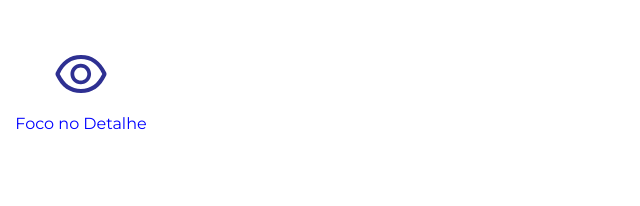
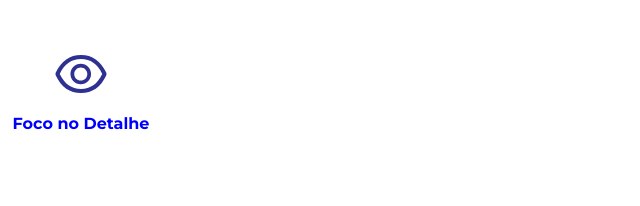
Before and after one commit to M1409/proposta-germinare, a React (Create React App) app: page / in a window 1280 px wide. Shown: the top 206 px of the page, without its empty margins (0-640 px from the left). Built offline with nearby package versions, Linux system fonts and the light colour scheme.

Commit message:
feat/germinare/ typography and whitecard text

```diff
--- a/src/Components/Typography/Typography.tsx
+++ b/src/Components/Typography/Typography.tsx
@@ -10,6 +10,6 @@ export type TypographyProps = {
 export function Typography({children,variant, color, width, ...props}:TypographyProps){
 
     return (
-        <p {...props} className = {variant} style = {{color: color, width: width}}> {children} </p>
+        <p  className = {variant} style = {{color: color, width: width}} {...props}> {children} </p>
     )
 }
--- a/src/Components/WhiteCard/WhiteCard.module.scss
+++ b/src/Components/WhiteCard/WhiteCard.module.scss
@@ -14,3 +14,7 @@
     color: #2E3092;
     margin-bottom: 12px;
 }
+
+.WhiteCardText{
+    font-weight: 700;
+}
--- a/src/Components/WhiteCard/WhiteCard.tsx
+++ b/src/Components/WhiteCard/WhiteCard.tsx
@@ -6,7 +6,7 @@ export function WhiteCard(){
     return(
         <div className={styles.WhiteCard}>
             <AiOutlineEye className={styles.WhiteCardIcon}/>
-            <Typography color="blue" variant="typography-paragraph" style = {{fontWeight: 700}}>
+            <Typography color="blue" variant="TypographyParagraph" className={styles.WhiteCardText}>
                 Foco no Detalhe
             </Typography>
         </div>
```
